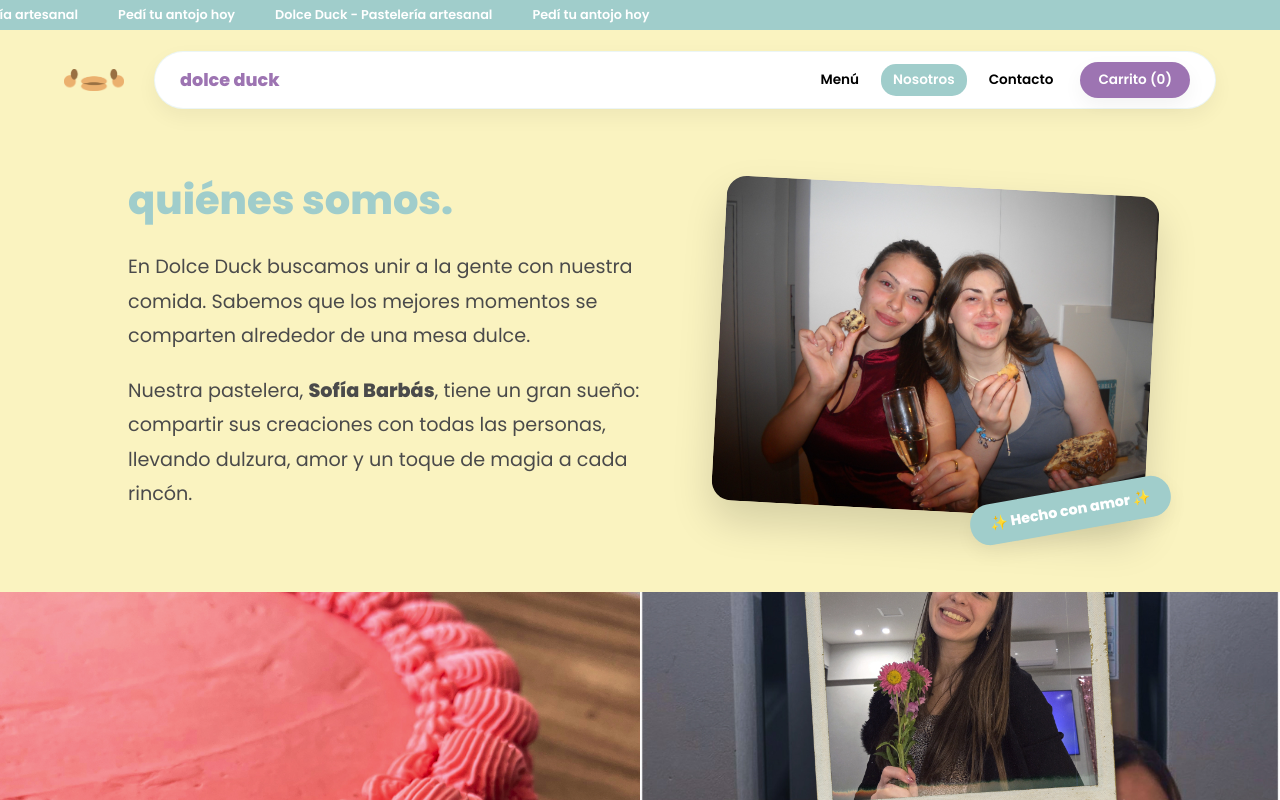
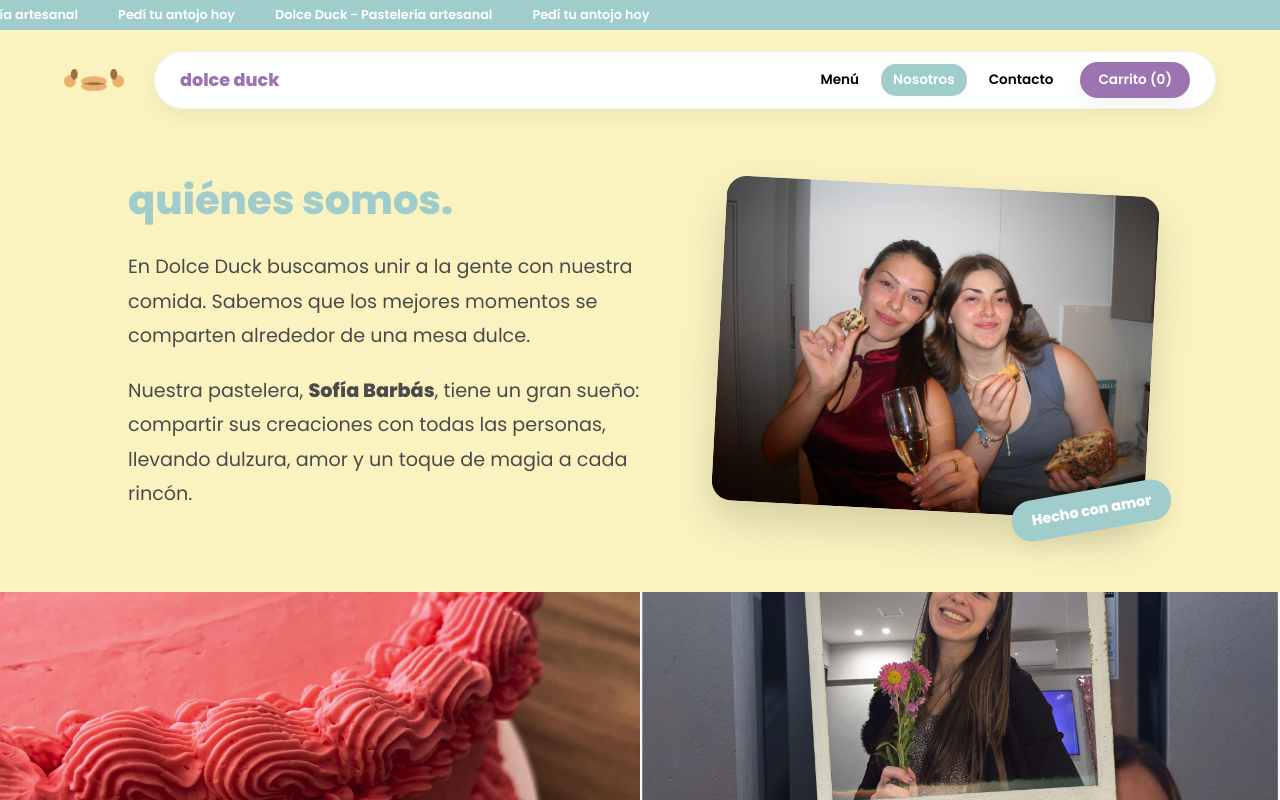
Before and after one commit to dbarbas-art/dolce-duck, a React (Vite) app: page / in a window 1280 px wide. Both pictures are taken after a click on the button "Nosotros". Shown: the top 800 px of the page. Built offline with nearby package versions, Linux system fonts and the light colour scheme.

Commit message:
agregado de las fotos que faltaban de productos y nosotros

```diff
--- a/src/App.jsx
+++ b/src/App.jsx
@@ -9,10 +9,10 @@ const catalogoPasteleria = [
   { id: 5, name: 'Pepas con Dulce', slogan: 'MIRA LO QUE ES ESO.', img: '/images/pepas.jpg', precio: 6500, tipo: 'pepas' },
   { id: 6, name: 'Galletitas', slogan: 'ES UN MUST CON EL MATE.', img: '/images/galletitas.jpg', precio: 5000, tipo: 'galletitas' },
   { id: 7, name: 'Medialunas', slogan: 'INFALTABLE EN LA MESA.', img: '/images/medialunas.jpg', precio: 7000, tipo: 'normal' },
-  { id: 8, name: 'Lemon Pie', slogan: 'El equilibrio justo de acidez.', img: '/images/lemonpie.jpg', precio: 11000, tipo: 'normal' },
-  { id: 9, name: 'Cheesecake', slogan: 'Suave y cremoso con frutos rojos.', img: '/images/cheesecake.jpg', precio: 14500, tipo: 'normal' },
-  { id: 10, name: 'Pan Dulce', slogan: 'Esponjoso y lleno de magia.', img: '/images/pandulce.jpg', precio: 8000, tipo: 'normal' },
-  { id: 11, name: 'Torta de Ricota', slogan: 'Un clásico que nunca falla.', img: '/images/tortaricota.jpg', precio: 9500, tipo: 'normal' },
+  { id: 8, name: 'Lemon Pie', slogan: 'El equilibrio justo de acidez.', img: '/images/lemonpie.jpeg', precio: 11000, tipo: 'normal' },
+  { id: 9, name: 'Cheesecake', slogan: 'Suave y cremoso con frutos rojos.', img: '/images/cheesecake.jpeg', precio: 14500, tipo: 'normal' },
+  { id: 10, name: 'Pan Dulce', slogan: 'Esponjoso y lleno de magia.', img: '/images/pandulce.JPG', precio: 8000, tipo: 'normal' },
+  { id: 11, name: 'Torta de Ricota', slogan: 'Un clásico que nunca falla.', img: '/images/tortaricota.jpeg', precio: 9500, tipo: 'normal' },
   { id: 12, name: 'Torta Personalizada', slogan: 'Diseñala a tu gusto.', img: '/images/tortacumple.jpg', precio: 35000, tipo: 'torta' },
 ];
 
@@ -131,7 +131,7 @@ function App() {
                 <div className="buscador">
                   <input
                     type="text"
-                    placeholder="¿Qué dulce buscás hoy?"
+                    placeholder="¿Qué antojo tenés hoy?"
                     value={searchTerm}
                     onChange={(e) => setSearchTerm(e.target.value)}
                   />
@@ -174,8 +174,8 @@ function App() {
                 <p>Nuestra pastelera, <strong>Sofía Barbás</strong>, tiene un gran sueño: compartir sus creaciones con todas las personas, llevando dulzura, amor y un toque de magia a cada rincón.</p>
               </div>
               <div className="nosotros-foto-sofi">
-                <img src="/images/sofi.jpg" alt="Sofía Barbás" />
-                <div className="sofi-decor">✨ Hecho con amor ✨</div>
+                <img src="/images/sofi.JPG" alt="Sofía Barbás" />
+                <div className="sofi-decor"> Hecho con amor </div>
               </div>
             </div>
 
@@ -196,7 +196,7 @@ function App() {
             <div className="contacto-card">
               <img src="/images/LOGO.png" alt="Logo" className="contacto-logo" />
               <h3 className="titulo-seccion">estemos en contacto.</h3>
-              <p>¿Tenés alguna duda, querés una mesa dulce para tu evento o simplemente querés saludar a nuestro patito? ¡Escribinos, nos encanta hablar con vos!</p>
+              <p>¿Tenés alguna duda, querés una mesa dulce para tu evento o simplemente tenés un antojo? ¡Escribinos, nos encanta hablar con vos!</p>
 
               <div className="contacto-links">
                 <a href="https://instagram.com/dolce.duck" target="_blank" rel="noreferrer" className="btn-social btn-ig">
```
Also changed, not shown: public/images/historia.jpg.
